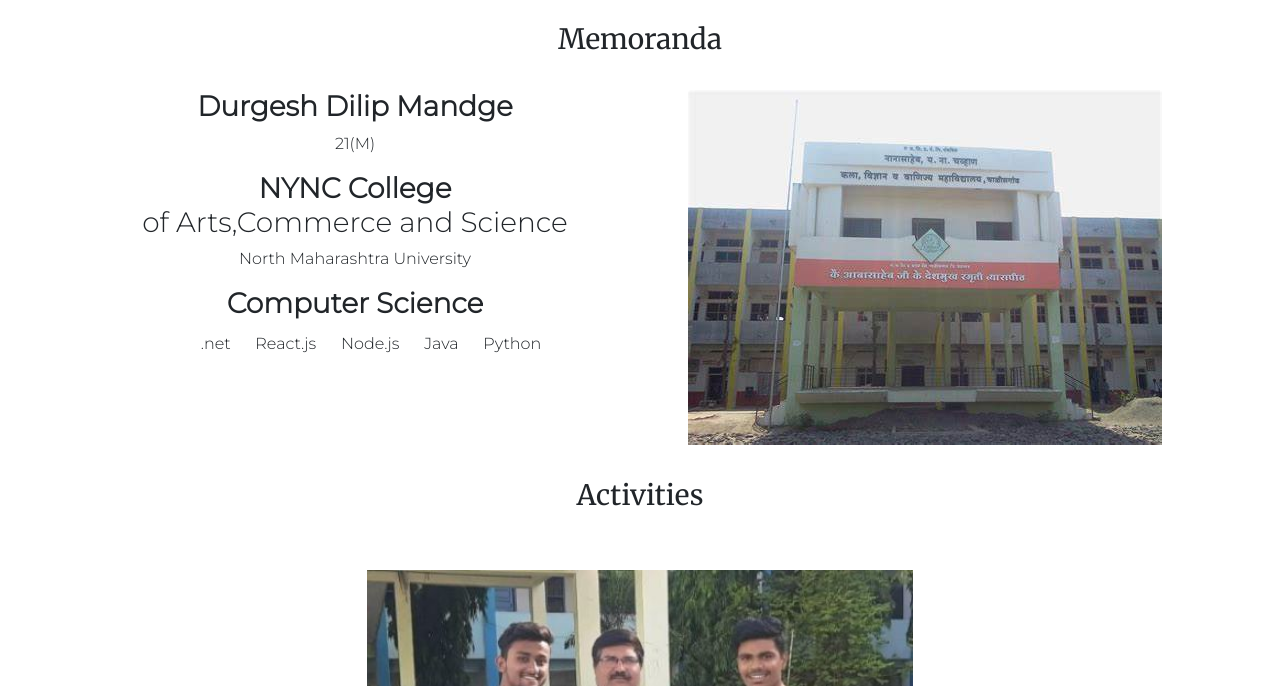
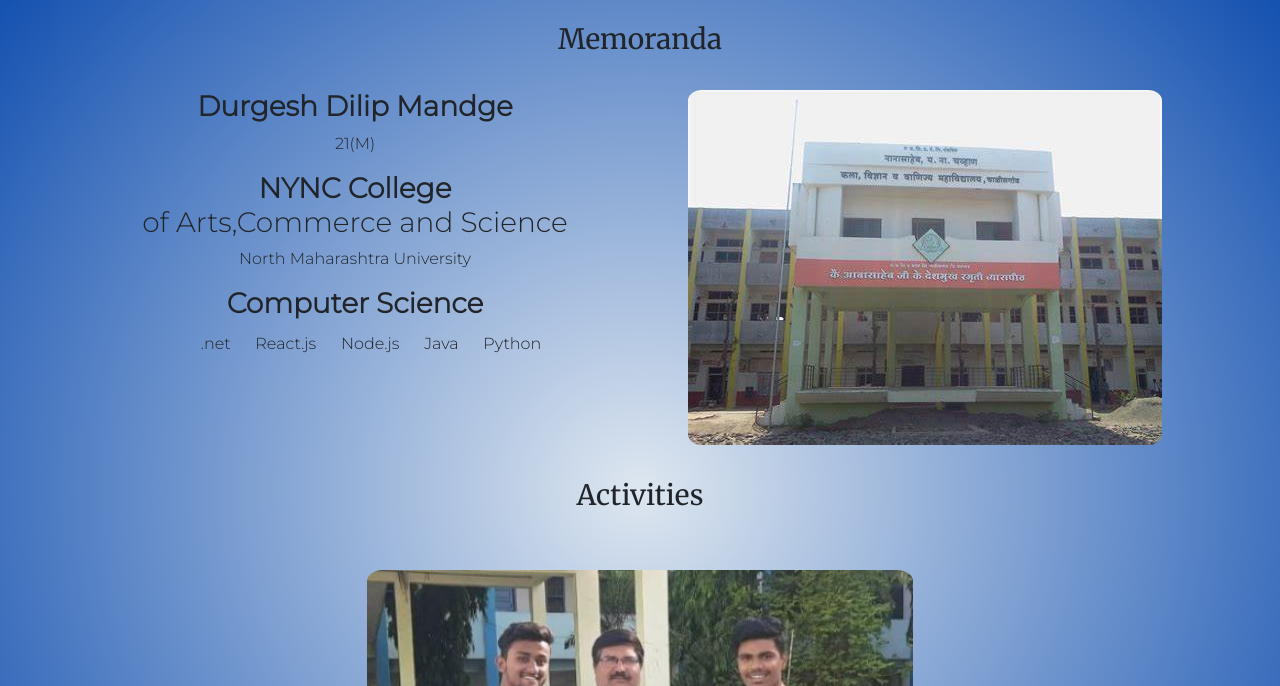
Before and after one commit to DurgeshMandge/Academics, a plain HTML site: page index.html in a window 1280 px wide. Shown: the part 114-800 px from the top of the page. Drawn offline with nearby package versions, Linux system fonts and the light colour scheme; a web font is replaced by a local one.

Commit message:
Update style.css

```diff
--- a/style.css
+++ b/style.css
@@ -1,5 +1,9 @@
 *{
     font-family: 'Montserrat', sans-serif;
+}
+body{
+    background: radial-gradient(rgb(222, 231, 240),#0042AA);
+    color: white;
 }
 .photos{
     justify-content: center;
@@ -36,6 +40,10 @@
     margin-bottom: 2%;
 }
 
+.bRad{
+    border-radius: 3%;
+}
+
 .contact{
     text-align: center;
 }
```
